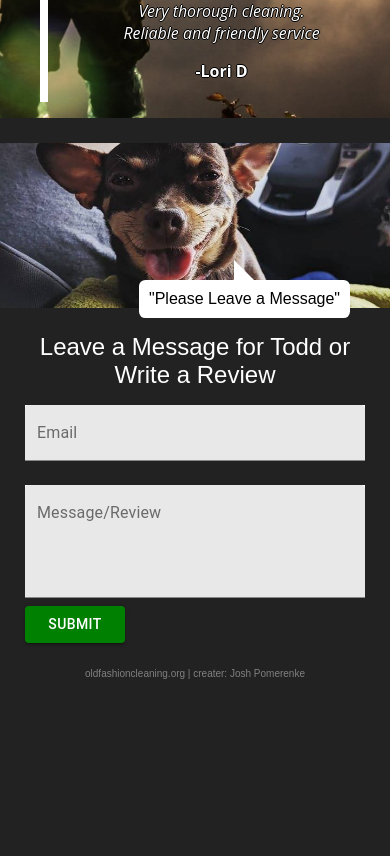
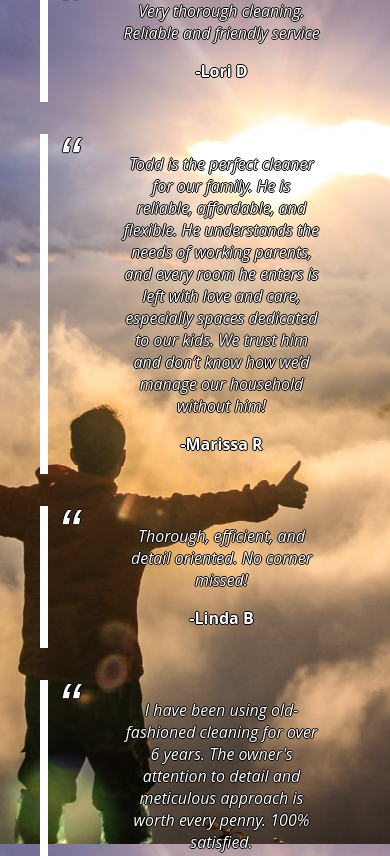
Before and after one commit to midnightmastermind/old_fashion_cleaning, a React (Create React App) app: page / in a window 390 px wide. Shown: the part 2280-3136 px from the top of the page. Before the commit the page ends 2959 px from the top, so only its background shows below. Built offline with nearby package versions, Linux system fonts and the light colour scheme.

Commit message:
added reviews and fixed bellas message

```diff
--- a/src/App.css
+++ b/src/App.css
@@ -256,7 +256,7 @@
 }
 
 .reviews {
-    height: 500px;
+    height: auto;
     width: 100%;
     background-image: url("./reviews.jpg");
     background-position: center center;
@@ -275,6 +275,7 @@
     display: flex;
     flex-direction: row;
     align-items: center;
+    flex-wrap: wrap;
 }
 
 .reviews .quote {
@@ -288,6 +289,9 @@
   position: relative;
   background: transparent;
   text-shadow: 1px 0 0 #000, 0 -1px 0 #000, 0 1px 0 #000, -1px 0 0 #000;
+  height: auto;
+  width: auto;
+  max-width: 300px;
 }
 
 .reviews .quote::before{
@@ -388,14 +392,7 @@
     font-size: 10px;
     width: 100%;
 }
-@media only screen and (max-width: 1200px) {
-        .reviews {
-            align-items: flex-start;
-            align-items: flex-start;
-            flex-direction: column;
-            height: auto;
-        }
-}
+
 @media only screen and (max-width: 1050px) {
     .services-offered p {
         margin: 10px;
@@ -460,6 +457,7 @@
     .message .bella {
         width: 100%;
         height: 500px;
+        justify-content: center;
     }
     .message .bella .quote {
         font-size: 1em;
--- a/src/App.js
+++ b/src/App.js
@@ -124,6 +124,9 @@ class App extends Component {
             <blockquote className="quote">Todd was referred to me by Frisia day, and has done great work at my home for over two years!<span>-Carol K</span></blockquote>
             <blockquote className="quote">Excellent cleaning company. Despite my dog doing his best to leave orders in my house. Todd always finds a way to leave my house tidy and smelling fresh. That same dog of mine is allergic to dust mites Todd has made his life that much more pleasant with his cleaning. Would recommend to anybody.<span>-Marteze M</span></blockquote>
             <blockquote className="quote">Very thorough cleaning. Reliable and friendly service<span>-Lori D</span></blockquote>
+            <blockquote className="quote">Todd is the perfect cleaner for our family. He is reliable, affordable, and flexible. He understands the needs of working parents, and every room he enters is left with love and care, especially spaces dedicated to our kids. We trust him and don’t know how we’d manage our household without him! <span>-Marissa R</span></blockquote>
+            <blockquote className="quote">Thorough, efficient, and detail oriented. No corner missed!<span>-Linda B</span></blockquote>
+            <blockquote className="quote">I have been using old-fashioned cleaning for over 6 years. The owner's attention to detail and meticulous approach is worth every penny. 100% satisfied.<span>Kelly B</span></blockquote>
         </div>
         <div className="divider"></div>
         <div className="message">
```
